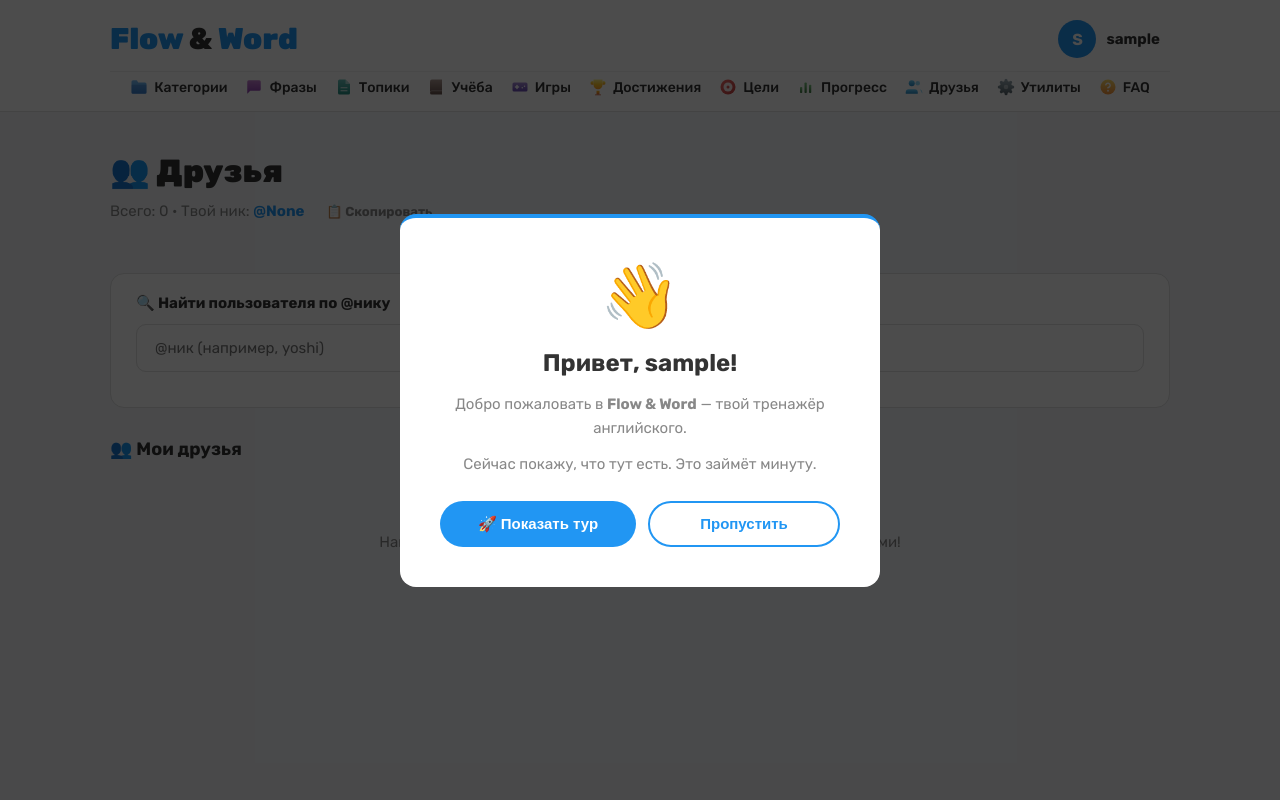
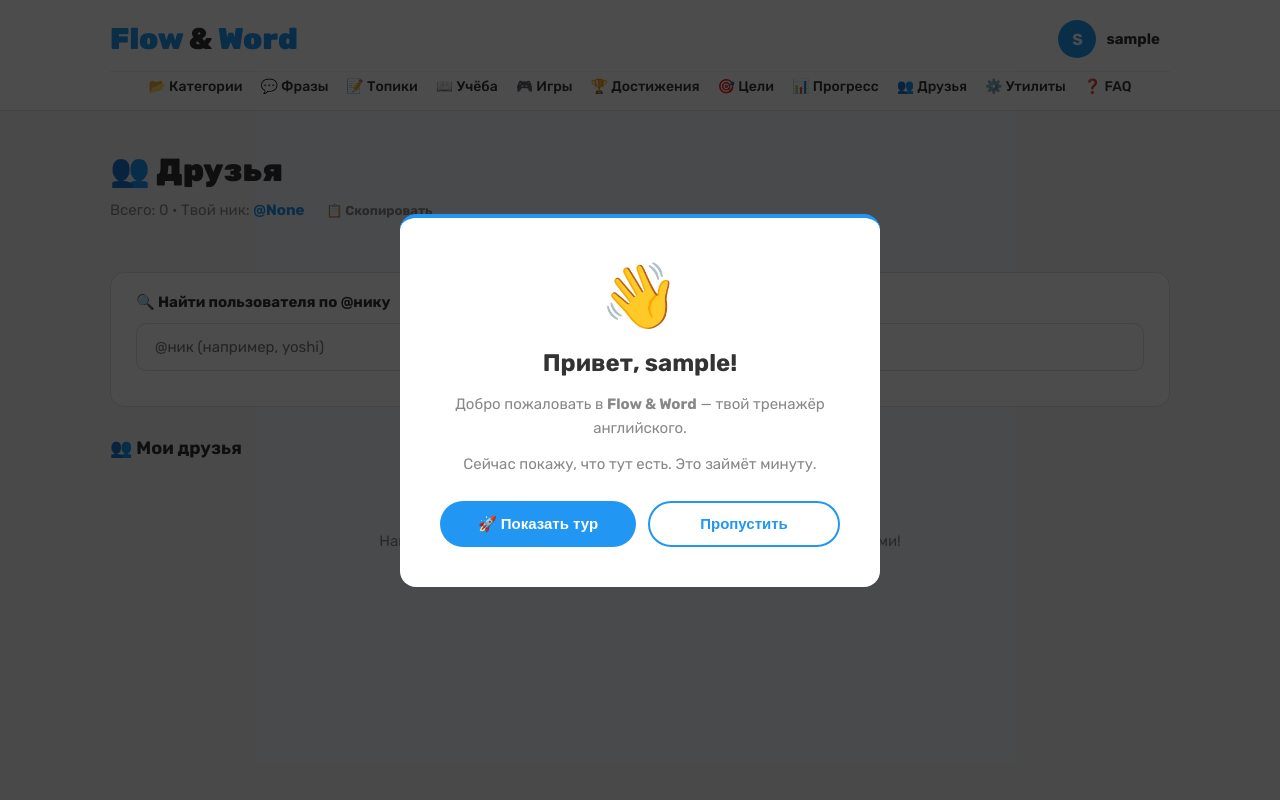
Before and after one commit to Yoshi-6767/johnny_app, a Flask app: page /friends in a window 1280 px wide. Run offline with Flask 3, Linux system fonts and the light colour scheme; the visitor is signed in with stand-in values (Sample User, id 1); data comes from the database, SQL or seed files in the repository; data that the repository does not hold is empty; parts of the project's set-up code (start-up, migrations or seed data) failed here and were passed over.

Commit message:
Update base.html

```diff
--- a/templates/base.html
+++ b/templates/base.html
@@ -11,9 +11,7 @@
     <script>
         (function() {
             const theme = localStorage.getItem('theme') || 'light';
-            if (theme !== 'light') {
-                document.documentElement.setAttribute('data-theme-pending', theme);
-            }
+            if (theme !== 'light') document.documentElement.setAttribute('data-theme-pending', theme);
         })();
     </script>
     {% block styles %}{% endblock %}
@@ -39,11 +37,11 @@
                                     <div style="font-size: 14px; font-weight: 700; color: var(--text);">{{ current_user.username }}</div>
                                     <div style="font-size: 12px; color: var(--accent); margin-top: 3px;">@{{ current_user.nickname }}</div>
                                 </div>
-                                <a href="/profile"><svg class="icon icon-sm"><use href="/static/icons.svg#icon-users"></use></svg> Профиль</a>
-                                <a href="/friends"><svg class="icon icon-sm"><use href="/static/icons.svg#icon-chat"></use></svg> Друзья{% if unread_count and unread_count > 0 %} <span style="color: #f44336;">●</span>{% endif %}</a>
-                                <a href="/achievements"><svg class="icon icon-sm"><use href="/static/icons.svg#icon-trophy"></use></svg> Достижения</a>
-                                <a href="/goals"><svg class="icon icon-sm"><use href="/static/icons.svg#icon-target"></use></svg> Цели</a>
-                                <a href="/logout"><svg class="icon icon-sm"><use href="/static/icons.svg#icon-arrow-left"></use></svg> Выйти</a>
+                                <a href="/profile">👤 Профиль</a>
+                                <a href="/friends">💬 Друзья{% if unread_count and unread_count > 0 %} <span style="color: #f44336;">●</span>{% endif %}</a>
+                                <a href="/achievements">🏆 Достижения</a>
+                                <a href="/goals">🎯 Цели</a>
+                                <a href="/logout">🚪 Выйти</a>
                             </div>
                         </div>
                     {% else %}
@@ -52,17 +50,17 @@
                 </div>
             </div>
             <nav class="nav">
-                <a href="/sections" data-tour="sections"><svg class="icon"><use href="/static/icons.svg#icon-folder"></use></svg> Категории</a>
-                <a href="/phrases"><svg class="icon"><use href="/static/icons.svg#icon-chat"></use></svg> Фразы</a>
-                <a href="/topics"><svg class="icon"><use href="/static/icons.svg#icon-note"></use></svg> Топики</a>
-                <a href="/study" data-tour="study"><svg class="icon"><use href="/static/icons.svg#icon-book"></use></svg> Учёба</a>
-                <a href="/games"><svg class="icon"><use href="/static/icons.svg#icon-gamepad"></use></svg> Игры</a>
-                <a href="/achievements"><svg class="icon"><use href="/static/icons.svg#icon-trophy"></use></svg> Достижения</a>
-                <a href="/goals"><svg class="icon"><use href="/static/icons.svg#icon-target"></use></svg> Цели</a>
-                <a href="/progress" data-tour="progress"><svg class="icon"><use href="/static/icons.svg#icon-chart"></use></svg> Прогресс</a>
-                <a href="/friends" data-tour="friends"><svg class="icon"><use href="/static/icons.svg#icon-users"></use></svg> Друзья{% if unread_count and unread_count > 0 %} <span style="background: #f44336; color: #fff; padding: 1px 7px; border-radius: 10px; font-size: 11px;">{{ unread_count }}</span>{% endif %}</a>
-                <a href="/utils"><svg class="icon"><use href="/static/icons.svg#icon-settings"></use></svg> Утилиты</a>
-                <a href="/faq"><svg class="icon"><use href="/static/icons.svg#icon-help"></use></svg> FAQ</a>
+                <a href="/sections" data-tour="sections"><img src="/static/icons.svg#icon-folder" class="icon" alt="" style="display:none">📂 Категории</a>
+                <a href="/phrases">💬 Фразы</a>
+                <a href="/topics">📝 Топики</a>
+                <a href="/study" data-tour="study">📖 Учёба</a>
+                <a href="/games">🎮 Игры</a>
+                <a href="/achievements">🏆 Достижения</a>
+                <a href="/goals">🎯 Цели</a>
+                <a href="/progress" data-tour="progress">📊 Прогресс</a>
+                <a href="/friends" data-tour="friends">👥 Друзья{% if unread_count and unread_count > 0 %} <span style="background: #f44336; color: #fff; padding: 1px 7px; border-radius: 10px; font-size: 11px;">{{ unread_count }}</span>{% endif %}</a>
+                <a href="/utils">⚙️ Утилиты</a>
+                <a href="/faq">❓ FAQ</a>
             </nav>
         </div>
     </div>
@@ -95,7 +93,6 @@
     {% endif %}
 
     {% if current_user.is_authenticated %}
-    <!-- ОНБОРДИНГ: МОДАЛКА + ТУР -->
     <div class="onb-overlay" id="onbWelcome" style="display: none;">
         <div class="onb-welcome">
             <div class="onb-welcome-emoji">👋</div>
@@ -126,71 +123,22 @@
     </div>
 
     <style>
-        .onb-overlay {
-            position: fixed;
-            inset: 0;
-            background: rgba(0,0,0,0.7);
-            z-index: 9998;
-            display: flex;
-            align-items: center;
-            justify-content: center;
-            padding: 20px;
-            animation: fadeIn 0.3s ease;
-        }
-        .onb-welcome {
-            background: var(--bg-card);
-            padding: 40px;
-            border-radius: 16px;
-            max-width: 480px;
-            width: 100%;
-            text-align: center;
-            border-top: 4px solid var(--accent);
-            animation: scaleIn 0.4s ease;
-        }
+        .onb-overlay { position: fixed; inset: 0; background: rgba(0,0,0,0.7); z-index: 9998; display: flex; align-items: center; justify-content: center; padding: 20px; animation: fadeIn 0.3s ease; }
+        .onb-welcome { background: var(--bg-card); padding: 40px; border-radius: 16px; max-width: 480px; width: 100%; text-align: center; border-top: 4px solid var(--accent); animation: scaleIn 0.4s ease; }
         .onb-welcome-emoji { font-size: 64px; margin-bottom: 15px; }
         .onb-welcome h2 { color: var(--text); font-size: 24px; margin-bottom: 15px; }
         .onb-welcome p { color: var(--text-sub); font-size: 15px; line-height: 1.6; margin-bottom: 12px; }
         .onb-welcome-actions { display: flex; gap: 12px; margin-top: 25px; flex-wrap: wrap; }
         .onb-welcome-actions button { flex: 1; min-width: 140px; }
-
         .onb-tour { position: fixed; inset: 0; z-index: 9999; }
         .onb-backdrop { position: absolute; inset: 0; background: rgba(0,0,0,0.75); }
-        .onb-highlight {
-            position: absolute;
-            border: 3px solid #ffc107;
-            border-radius: 8px;
-            box-shadow: 0 0 0 9999px rgba(0,0,0,0.75), 0 0 30px #ffc107;
-            z-index: 10000;
-            transition: all 0.3s ease;
-            pointer-events: none;
-        }
-        .onb-tooltip {
-            position: absolute;
-            background: var(--bg-card);
-            color: var(--text);
-            padding: 20px 25px;
-            border-radius: 14px;
-            max-width: 340px;
-            width: 90%;
-            border: 2px solid var(--accent);
-            box-shadow: 0 10px 40px rgba(0,0,0,0.3);
-            z-index: 10001;
-            animation: fadeIn 0.3s ease;
-        }
+        .onb-highlight { position: absolute; border: 3px solid #ffc107; border-radius: 8px; box-shadow: 0 0 0 9999px rgba(0,0,0,0.75), 0 0 30px #ffc107; z-index: 10000; transition: all 0.3s ease; pointer-events: none; }
+        .onb-tooltip { position: absolute; background: var(--bg-card); color: var(--text); padding: 20px 25px; border-radius: 14px; max-width: 340px; width: 90%; border: 2px solid var(--accent); box-shadow: 0 10px 40px rgba(0,0,0,0.3); z-index: 10001; animation: fadeIn 0.3s ease; }
         .onb-step { font-size: 12px; color: var(--accent); font-weight: 700; margin-bottom: 8px; letter-spacing: 1px; }
         .onb-title { font-size: 18px; font-weight: 700; color: var(--text); margin-bottom: 10px; }
         .onb-text { font-size: 14px; color: var(--text-sub); line-height: 1.6; margin-bottom: 18px; }
         .onb-actions { display: flex; justify-content: space-between; align-items: center; gap: 10px; flex-wrap: wrap; }
-        .onb-btn {
-            padding: 10px 18px;
-            border-radius: 20px;
-            font-family: 'Rubik', sans-serif;
-            font-size: 14px;
-            font-weight: 700;
-            cursor: pointer;
-            border: none;
-            transition: all 0.2s;
-        }
+        .onb-btn { padding: 10px 18px; border-radius: 20px; font-family: 'Rubik', sans-serif; font-size: 14px; font-weight: 700; cursor: pointer; border: none; transition: all 0.2s; }
         .onb-btn-skip { background: transparent; color: var(--text-sub); }
         .onb-btn-skip:hover { color: #f44336; }
         .onb-btn-back { background: var(--bg-hover); color: var(--text-sub); padding: 10px 14px; }
@@ -200,7 +148,6 @@
     </style>
 
     <script>
-        // ОНБОРДИНГ
         const TOUR_STEPS = [
             { target: null, title: "Добро пожаловать! 👋", text: "Давай покажу, что тут есть. Это займёт минуту.", position: "center" },
             { target: '[data-tour="sections"]', title: "📚 Категории", text: "Здесь слова по темам. Отмечай выученные, сдавай экзамены.", position: "bottom" },
@@ -217,11 +164,8 @@
         function checkOnboarding() {
             fetch("/api/onboarding/status")
                 .then(r => r.json())
-                .then(data => {
-                    if (!data.done) {
-                        document.getElementById("onbWelcome").style.display = "flex";
-                    }
-                }).catch(() => {});
+                .then(data => { if (!data.done) document.getElementById("onbWelcome").style.display = "flex"; })
+                .catch(() => {});
         }
 
         function startTour() {
@@ -244,9 +188,7 @@
             else { skipTour(); }
         }
 
-        function prevStep() {
-            if (currentStep > 0) { currentStep--; renderStep(); }
-        }
+        function prevStep() { if (currentStep > 0) { currentStep--; renderStep(); } }
 
         function renderStep() {
             const step = TOUR_STEPS[currentStep];
@@ -285,13 +227,9 @@
             tooltip.style.transform = "translate(-50%, -50%)";
         }
 
-        if (document.readyState === "loading") {
-            document.addEventListener("DOMContentLoaded", checkOnboarding);
-        } else {
-            checkOnboarding();
-        }
+        if (document.readyState === "loading") document.addEventListener("DOMContentLoaded", checkOnboarding);
+        else checkOnboarding();
 
-        // ТЕМА
         (function() {
             const theme = localStorage.getItem('theme') || 'light';
             if (theme !== 'light') document.body.setAttribute('data-theme', theme);
```
